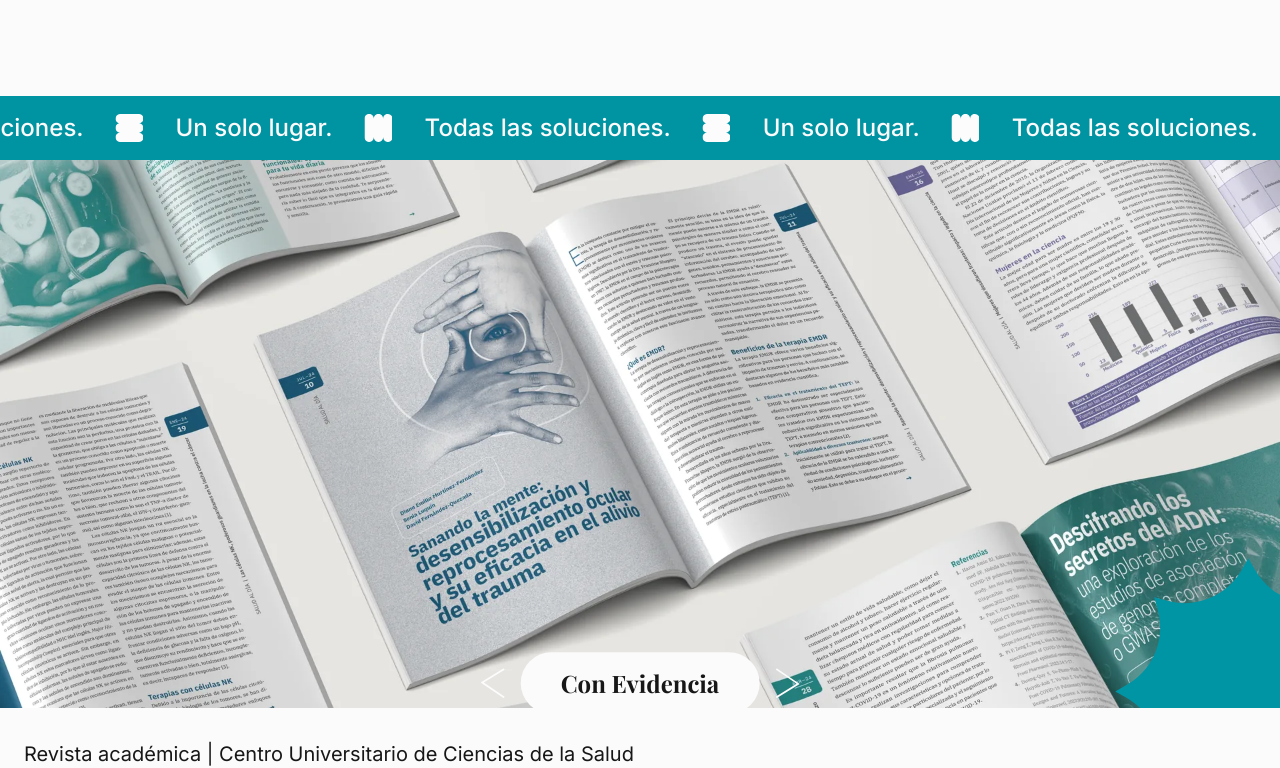
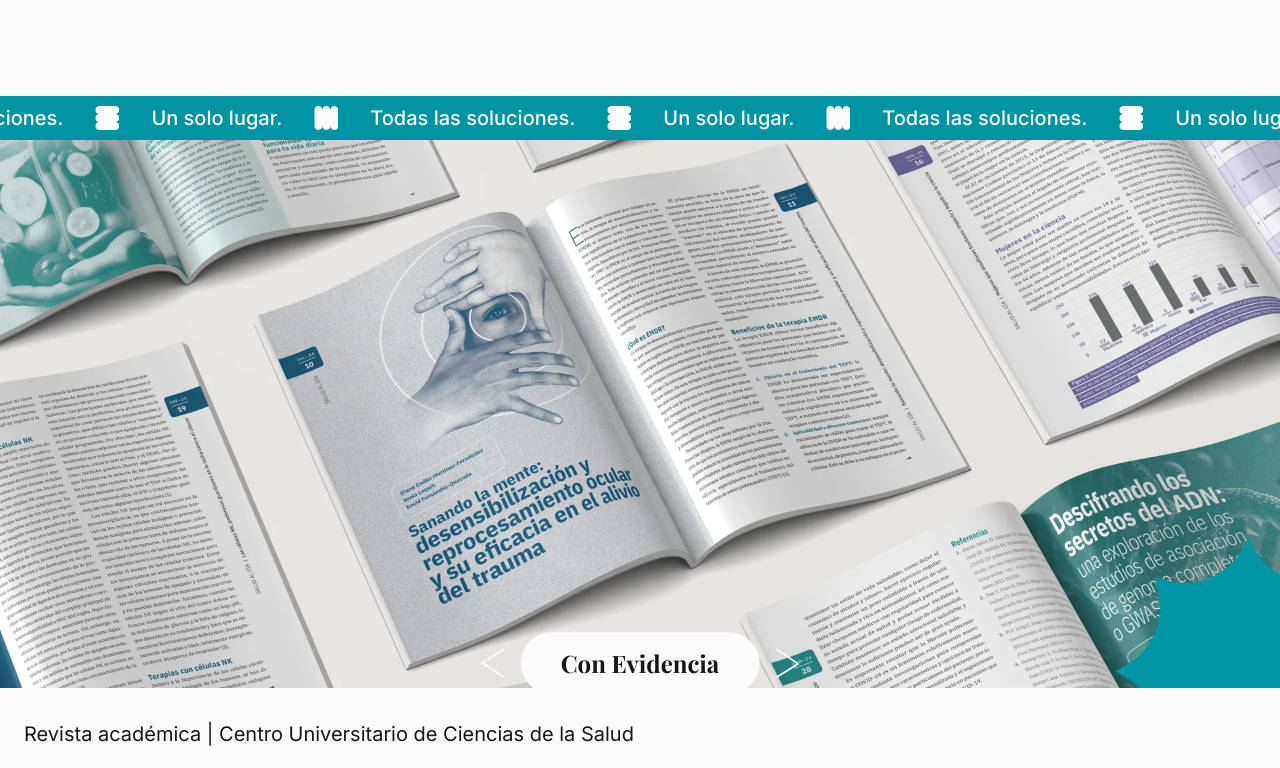
Before and after one commit to jonasoft06/alfabetica-webapp, a Next.js app: page / in a window 1280 px wide. Shown: the part 1255-2023 px from the top of the page. Built offline with nearby package versions, Linux system fonts and the light colour scheme; a web font is replaced by a local one.

Commit message:
style: reduce marquee vertical padding and type scale

```diff
--- a/src/components/marquee/marquee.tsx
+++ b/src/components/marquee/marquee.tsx
@@ -9,7 +9,7 @@ type MarqueeProps = {
 
 export function Marquee({ children, className }: MarqueeProps) {
   return (
-    <div className={cn("overflow-hidden py-4", className)}>
+    <div className={cn("overflow-hidden py-2", className)}>
       <div className="animate-marquee flex w-max items-center">
         <div className="flex shrink-0 items-center">{children}</div>
         <div className="flex shrink-0 items-center" aria-hidden="true">
--- a/src/components/marquee/text-marquee.tsx
+++ b/src/components/marquee/text-marquee.tsx
@@ -32,7 +32,7 @@ export default function TextMarquee({
       width={32}
       height={32}
       unoptimized
-      className="size-6 max-w-none xl:size-7 2xl:size-8"
+      className="size-5 max-w-none xl:size-6 2xl:size-7"
     />
   );
 
@@ -45,7 +45,7 @@ export default function TextMarquee({
         >
           {item.icon && iconPosition === "before" && icon(item.icon)}
           <span
-            className={`text-xl font-medium whitespace-nowrap xl:text-2xl 2xl:text-3xl ${textClass}`}
+            className={`text-lg font-medium whitespace-nowrap xl:text-xl 2xl:text-2xl ${textClass}`}
           >
             {item.text}
           </span>
```
